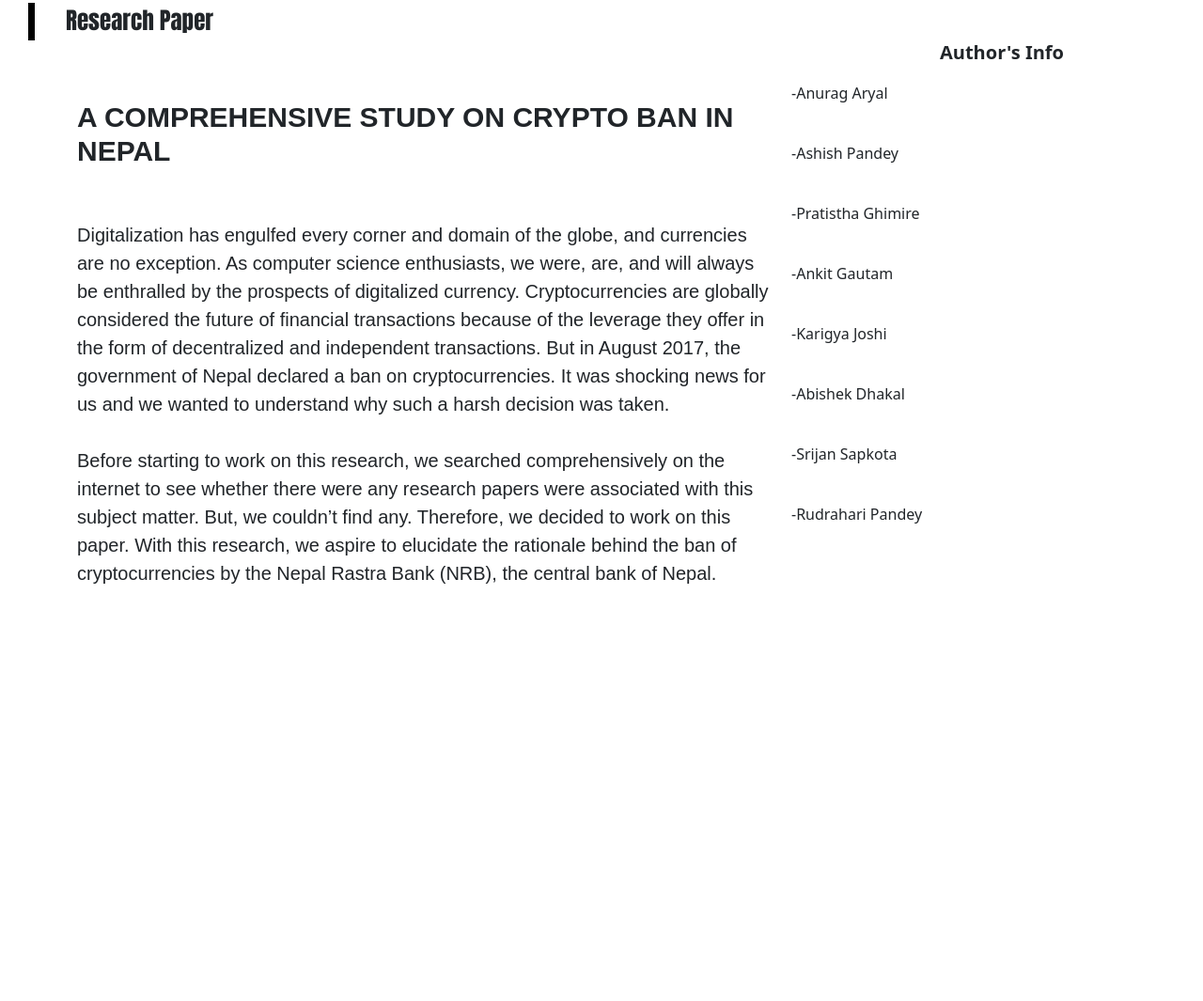
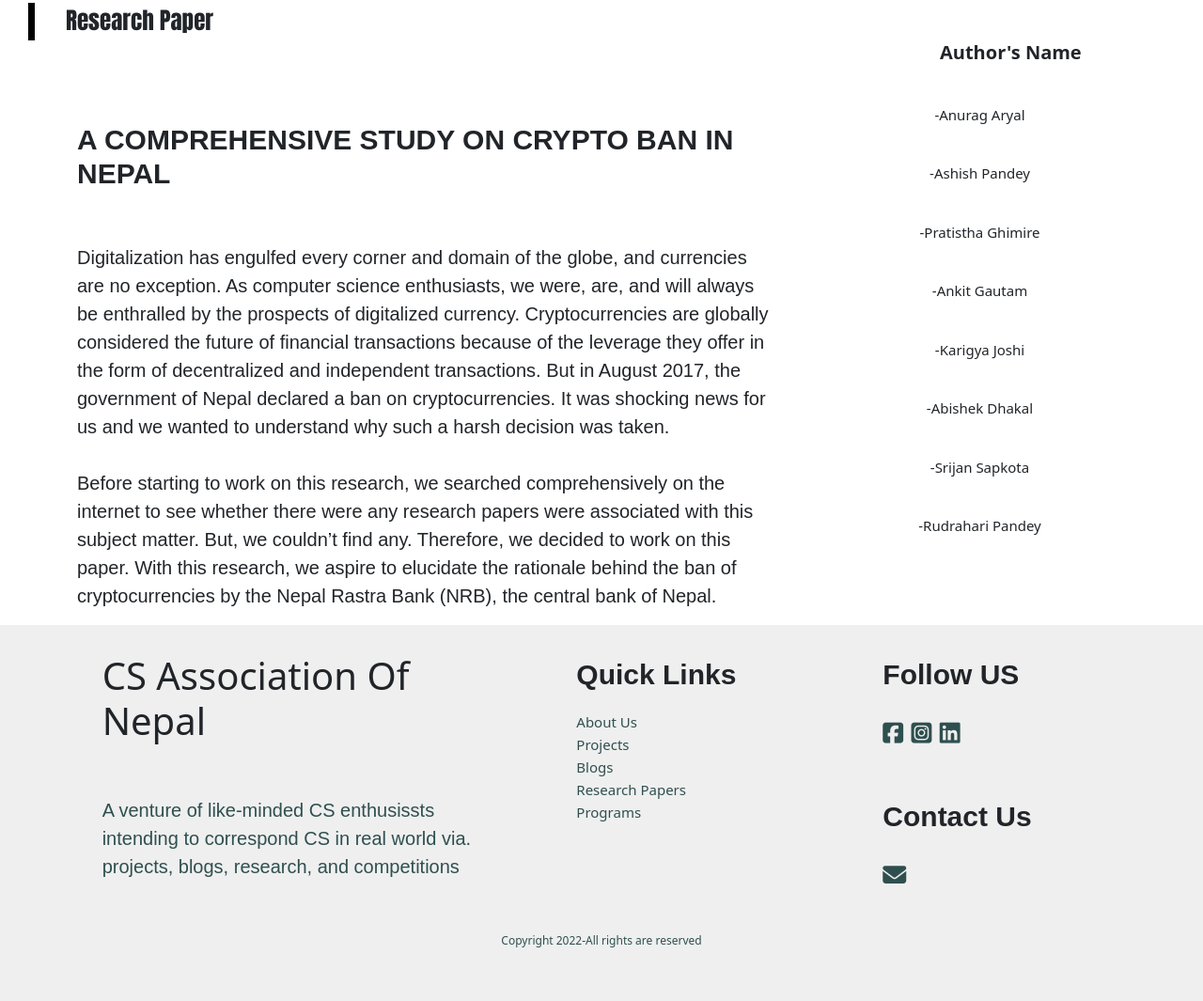
Before and after one commit to Pratistha-Ghimire/CS-Association-Nepal, a plain HTML site: page abstract2.html in a window 1280 px wide. Shown: the part 147-1212 px from the top of the page at 94% size. Before the commit the page ends 1050 px from the top, so only its background shows below. Drawn offline with nearby package versions, Linux system fonts and the light colour scheme; a web font is replaced by a local one.

Commit message:
first commit

```diff
--- a/abstract2.html
+++ b/abstract2.html
@@ -91,7 +91,103 @@
 	  .name p{
          text-align: center;
          font-size: 15px;
+         margin-left: 45px;
+
 	  }
+
+	  .ftr1{
+			height: 400px;
+			background: #EFEFEF ;
+			padding-top: 30px;
+
+		}
+		@media(max-width: 991px){
+			.ftr1{
+				height: 800px;
+			}
+		}
+		.ftr2{
+			text-align: center;
+			color: darkslategrey;
+			font-size: 12px;
+       }
+
+    }
+		.c1 h1{
+			color: black;
+			font-family:'Padauk', sans-serif;
+			font-weight: bolder;
+		}
+
+			.c1 p{
+				font-size: 20px;
+				color: darkslategrey;
+				font-family: 'Padauk', sans-serif;
+
+
+		}
+
+		.c2 p{
+            font-family:'Padauk', sans-serif;
+			font-size: 30px;
+			font-weight: bolder;
+
+		}
+		.c2{
+			margin-left: 70px;
+		}
+		.c2 a{
+			text-decoration: none;
+			color: darkslategrey;
+			font-size: 15px;
+		}
+		.c2 a:hover{
+          color: blue;
+		}
+		.c3{
+
+			font-family:'Padauk', sans-serif;
+			font-size: 30px;
+		}
+		.c3 p{
+			font-weight: bold;
+		}
+		.c3 a{
+			text-decoration: none;
+			color:darkslategrey;
+			font-size: 25px;
+
+		}
+
+	  .fb:hover{
+       color: blue;
+	  }
+	  .in:hover{
+	  	color: darkblue;
+	  }
+	  .ig:hover{
+	  	color: deeppink;
+	  }
+	  .gm:hover{
+	  	color: rgb(5,5,5);
+     }
+
+@media (max-width: 991px){
+.pic1{
+	margin-left: -150px;
+}
+.c2{
+	margin-left: 10px;
+	margin-bottom: 30px;
+}
+.c3{
+	margin-left: 10px;
+	margin-bottom: 30px;
+}
+.ftr2{
+	background: #EFEFEF;
+
+}
 
 	</style>
 </head>
@@ -136,7 +232,7 @@
     <div class="bb"></div>
 
     <div class="cc">Research Paper</div>
-<p class="bb1">Author's Info</p>
+<p class="bb1">Author's Name</p> <br>
 
 		<div class="container">
 			<div class="row" >
@@ -147,7 +243,7 @@
 Before starting to work on this research, we searched comprehensively on the internet to see whether there were any research papers were associated with this subject matter. But, we couldn’t find any. Therefore, we decided to work on this paper. With this research, we aspire to elucidate the rationale behind the ban of cryptocurrencies by the Nepal Rastra Bank (NRB), the central bank of Nepal.
 </p>
 </div>
- <div class="col-lg-4" name>
+ <div class="col-lg-4 name" >
 <p>-Anurag Aryal</p><br>
 <p>-Ashish Pandey</p><br>
 <p>-Pratistha Ghimire</p><br>
@@ -161,6 +257,49 @@ Before starting to work on this research, we searched comprehensively on the int
 </div>
 </div>
 
+<footer>
+
+	<div class="row ftr1">
+		<div class="col-lg-1"></div>
+		<div class="col-lg-4 c1">
+			<span> <h1> CS Association Of Nepal</h1></span><br><br>
+			<p>A venture of like-minded CS enthusissts intending to correspond CS in real world via. projects, blogs, research, and competitions</p>
+
+
+		</div>
+		<div class="col-lg-3 c2">
+			<p>Quick Links</p>
+			<span class="d1">
+		<a href="About.html"> About Us</a><br>
+		<a href="project.html"> Projects</a><br>
+		<a href="blogs.html"> Blogs</a><br>
+		<a href="research.html"> Research Papers</a><br>
+		<a href="programs.html"> Programs</a><br></span>
+
+		</div>
+		<div class="col-lg-3 c3"> <p>Follow US</p>
+			<a href="https://www.facebook.com/CS-Association-of-Nepal-100359962691439/" class="fb"><i class="fa-brands fa-facebook-square"></i></a>
+			<a href="https://www.instagram.com/invites/contact/?i=lsl3xp3v2m5w&utm_content=olq1b3f" class="ig"><i class="fa-brands fa-instagram-square"></i></a>
+			<a href="https://www.linkedin.com/in/cs-association-nepal-8b599b23a" class="in"><i class="fab fa-linkedin"></i></a>
+			<br><br>
+			<p>Contact Us</p>
+			 <a href="mailto:csassociation400@gmail.com" class="gm"><i class="fa-solid fa-envelope"></i></a>
+		</div>
+
+
+
+
+		<div class="col-lg-12 ftr2">  <p> Copyright 2022-All rights are reserved</p></div>
+
+
+
+
+    </div>
+    </footer>
+
+
+
+
 
 </body>
 <!-- JavaScript Bundle with Popper -->
```
Also changed, not shown: research.html (+1 -1 lines).
